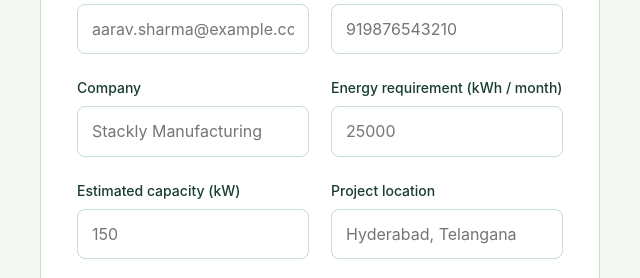
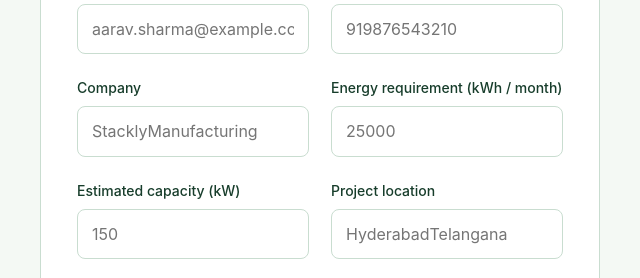
Before and after one commit to stackly923/Renewable-Energy, a plain HTML site: page contact.html in a window 1280 px wide. Shown: the part 1044-1322 px from the top of the page, 640-1280 px from the left. Drawn offline with Linux system fonts and the light colour scheme.

Commit message:
Update contact.html

```diff
--- a/contact.html
+++ b/contact.html
@@ -146,6 +146,7 @@
                     id="contact-email"
                     name="email"
                     type="email"
+                    pattern="[^\s@]+@[^\s@]+\.[^\s@]+"
                     placeholder="aarav.sharma@example.com"
                     required
                     aria-describedby="error-email"
@@ -173,7 +174,9 @@
                     id="contact-company"
                     name="company"
                     type="text"
-                    placeholder="Stackly Manufacturing"
+                    pattern="[A-Za-z]+"
+                    data-characters="letters"
+                    placeholder="StacklyManufacturing"
                     required
                     aria-describedby="error-company"
                   />
@@ -214,7 +217,9 @@
                     id="contact-location"
                     name="location"
                     type="text"
-                    placeholder="Hyderabad, Telangana"
+                    pattern="[A-Za-z]+"
+                    data-characters="letters"
+                    placeholder="HyderabadTelangana"
                     required
                     aria-describedby="error-location"
                   />
```
